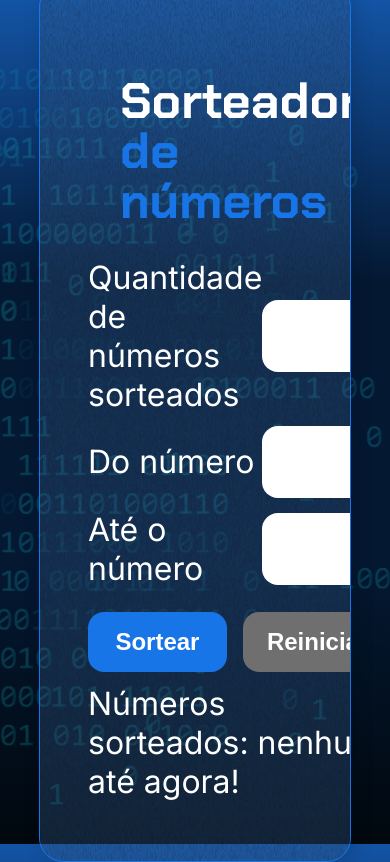
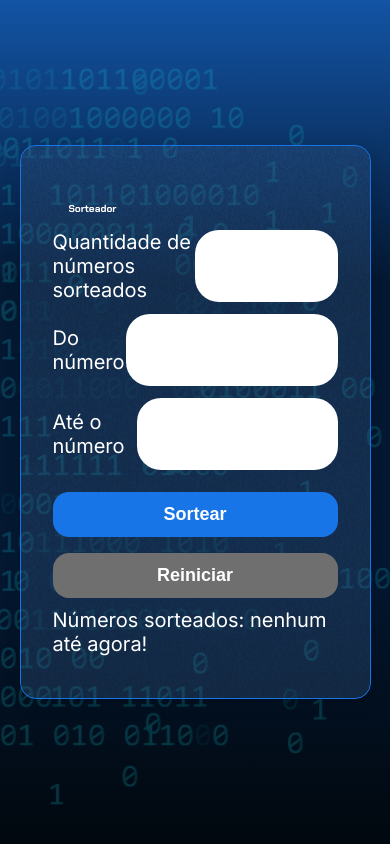
Before and after one commit to DanielRodrigues-AI/Sorteador-de-numeros, a plain HTML site: page index.html in a window 390 px wide. Drawn offline with Linux system fonts and the light colour scheme.

Commit message:
atualizações - css estava desproporcional para a tela de alguns celulares, e algumas correções ortograficas no HTML e app.js, para melhor resolução de tamanho de tela

```diff
--- a/app.js
+++ b/app.js
@@ -7,10 +7,10 @@ function sortear(){
 
 
   if (de >= ate) {
-   alert('Do número, deve ser inferior ate o número, Verifique!');
+   alert('Do número, deve ser inferior ao: ate o número, Verifique!');
     return;
   } if (quantidade > (ate - de + 1)) {
-    alert('Quantidade de numeros sorteados deve ser menor ou igual ao: Do número, Até o número. Verifique!');
+    alert('Quantidade de números sorteados deve ser menor ou igual ao: Do número, Até o número. Verifique!');
     return;
   }
 
--- a/index.html
+++ b/index.html
@@ -8,7 +8,7 @@
     <link rel="preconnect" href="https://fonts.gstatic.com" crossorigin>
     <link href="https://fonts.googleapis.com/css2?family=Chakra+Petch:wght@700&family=Inter:wght@400;700&display=swap" rel="stylesheet">
     <link rel="stylesheet" href="style.css">
-    <title>Sorteador de números</title>
+    <title>Sorteador</title>
 </head>
 
 <body>
@@ -16,7 +16,7 @@
         <div class="container__conteudo">
             <div class="container__informacoes">
                 <div class="container__texto">
-                    <h1>Sorteador<span class="container__texto-azul"> de números</span></h1>
+                    <h1>Sorteador</h1>
 
                     <div class="container__campo">
                         <label class="texto__paragrafo">Quantidade de números sorteados</label>
--- a/style.css
+++ b/style.css
@@ -31,7 +31,7 @@ body::before {
     display: flex;
     align-items: center;
     justify-content: space-between;
-    border-radius: 24px;
+    border-radius: 16px;
     border: 1px solid #1875E8;
     box-shadow: 4px 4px 20px 0px rgba(1, 8, 14, 0.15);
     background-image: url("img/Ruido.png");
@@ -53,7 +53,7 @@ body::before {
 }
 
 .container__texto {
-    margin: 12px 0;
+    margin: 10px 0;
     display: flex;
     flex-direction: column;
 }
@@ -61,7 +61,6 @@ body::before {
 .container__texto-azul {
     color: #1875E8;
     display: block;
-
 }
 
 .container__campo {
@@ -74,12 +73,12 @@ body::before {
 .container__input {
     width: 130px;
     height: 72px;
-    border-radius: 16px;
+    border-radius: 24px;
     background-color: #FFF;
     border: none;
     color: #1875E8;
     padding: 2rem;
-    font-size: 24px;
+    font-size: 28px;
     font-weight: 700;
     font-family: 'Inter', sans-serif;
 }
@@ -93,8 +92,8 @@ body::before {
 .container__botao {
     border-radius: 16px;
     background: #1875E8;
-    padding: 16px 24px;
-    font-size: 24px;
+    padding: 16px 16px;
+    font-size: 20px;
     width: 100%;
     font-weight: 700;
     border: none;
@@ -104,8 +103,8 @@ body::before {
 .container__botao-desabilitado {
     border-radius: 16px;
     background: #6f6f70;
-    padding: 16px 24px;
-    font-size: 24px;
+    padding: 16px 16px;
+    font-size: 20px;
     width: 100%;
     font-weight: 700;
     border: none;
@@ -124,7 +123,7 @@ h1 {
 .texto__paragrafo {
     color: #FFF;
     font-family: 'Inter';
-    font-size: 32px;
+    font-size: 24px;
     font-style: normal;
     font-weight: 400;
     line-height: normal;
@@ -140,12 +139,84 @@ button:disabled {
     background-color: gray;
 }
 
-@media screen and (max-width: 1250px) {
+
+
+@media screen and (max-width: 420px) {
+    .container {
+        flex-direction: column;
+        padding: 1rem;
+        width: 90%;
+    }
+
+    h1 {
+        font-size: 10px;
+        padding: 1rem;
+    }
+
+    .container__informacoes {
+        padding: 1rem;
+    }
+
+    .container__texto {
+        margin: 10px 0;
+    }
+
+    .container__input {
+        width: 100%;
+        font-size: 20px;
+        padding: 1rem;
+    }
+
+    .container__botoes {
+        flex-direction: column;
+        gap: 1rem;
+    }
+
+    .container__botao,
+    .container__botao-desabilitado {
+        font-size: 18px;
+        padding: 12px 20px;
+    }
+
     .container__imagem-pessoa {
         display: none;
     }
 
-    h1 {
-        font-size: 50px;
+    .texto__paragrafo {
+        font-size: 20px;
     }
 }
+
+@media screen and (max-width: 375px) {
+    h1 {
+        font-size: 20px;
+    }
+
+    .container__input {
+        font-size: 18px;
+    }
+
+    .container__botao,
+    .container__botao-desabilitado {
+        font-size: 16px;
+    }
+}
+
+@media screen and (max-width: 320px) {
+    h1 {
+        font-size: 20px;
+    }
+
+    .container__input {
+        font-size: 16px;
+    }
+
+    .container__botao,
+    .container__botao-desabilitado {
+        font-size: 14px;
+    }
+
+    .container__imagem-pessoa {
+        display: none;
+    }
+}
```
Also changed, not shown: img/ia.png (added).
